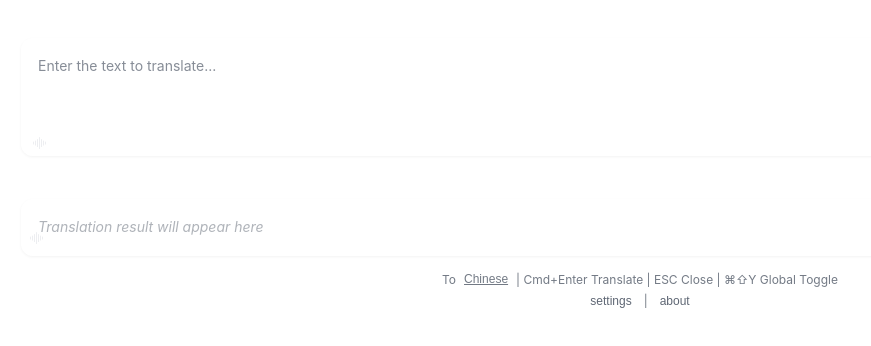
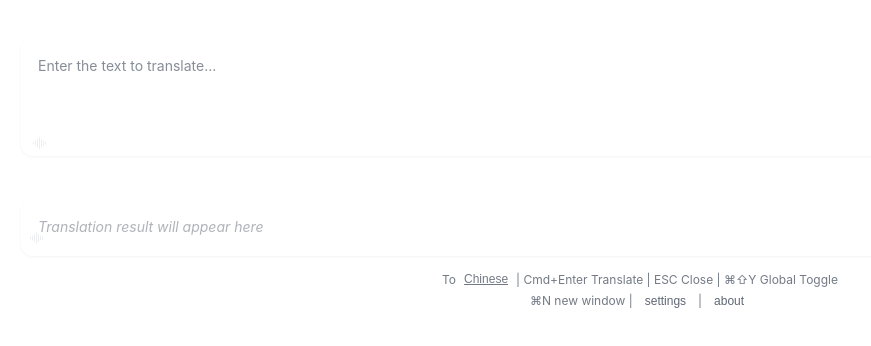
Before and after one commit to hughedward/FloatQuickTrans, a React (Vite) app in the folder src/renderer/: page / in a window 1280 px wide. Shown: the part 200-546 px from the top of the page, without its empty margins (0-871 px from the left). Built offline with nearby package versions, Linux system fonts and the light colour scheme; no server answers.

Commit message:
hugh: help fix

```diff
--- a/src/renderer/src/App.tsx
+++ b/src/renderer/src/App.tsx
@@ -743,6 +743,7 @@ function App(): React.JSX.Element {
           | Cmd+Enter Translate | ESC Close | ⌘⇧Y Global Toggle
         </p>
         <p className="help-text" style={{ marginTop: '2px' }}>
+          ⌘N new window |
           <button className="help-button" onClick={() => setIsSettingsOpen(true)}>
             settings
           </button>
```
